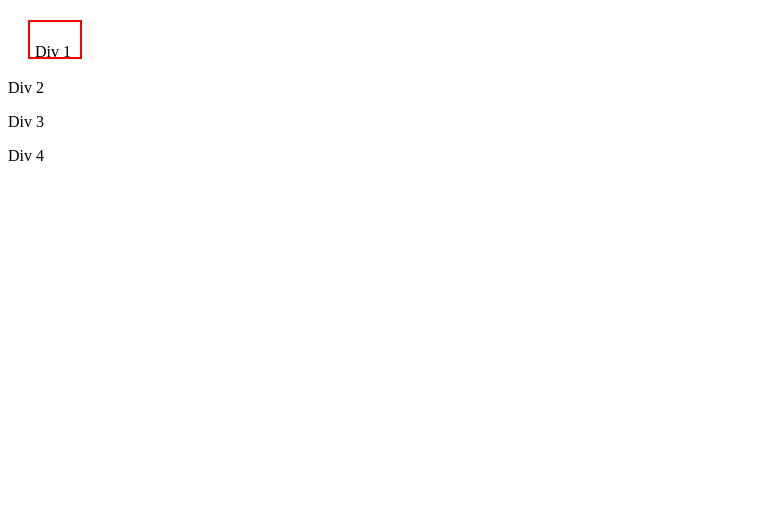
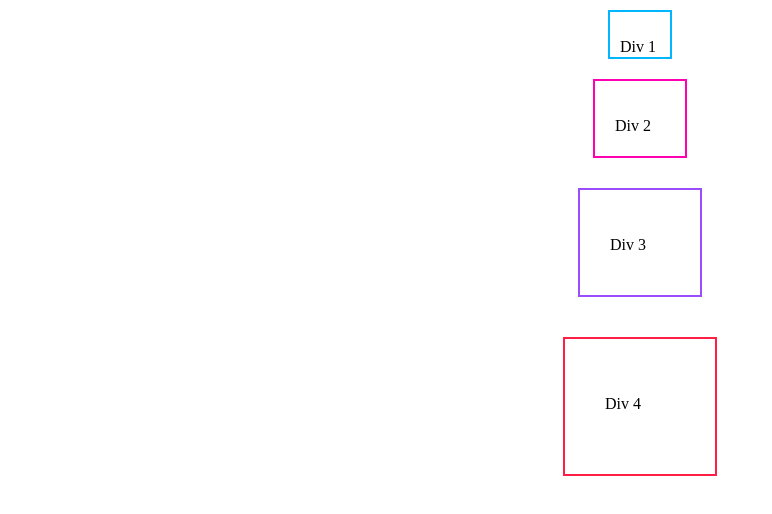
Before and after one commit to D-moraes/ativ_4bim, a plain HTML site: page index.html in a window 1280 px wide. Shown: the whole page, without its empty margins (0-772 px from the left). Drawn offline with Linux system fonts and the light colour scheme.

Commit message:
Final atividade1 4 bim

```diff
--- a/style.css
+++ b/style.css
@@ -1,7 +1,39 @@
 .div1{
     width: 40px;
     height: 25px;
+    margin: 10px;
+    border: 2px solid rgb(0, 183, 255);
+    padding: 10px;
+    margin-left: auto;
+    margin-right: auto;
+}
+
+.div2{
+    width: 50px;
+    height: 35px;
     margin: 20px;
-    border: 2px solid #F00;
-    padding: 5px;
+    border: 2px solid rgb(255, 0, 179);
+    padding: 20px;
+    margin-left: auto;
+    margin-right: auto;
 }
+
+.div3{
+    width: 60px;
+    height: 45px;
+    margin: 30px;
+    border: 2px solid rgb(154, 77, 255);
+    padding: 30px;
+    margin-left: auto;
+    margin-right: auto;
+}
+
+.div4{
+    width: 70px;
+    height: 55px;
+    margin: 40px;
+    border: 2px solid rgb(255, 31, 68);
+    padding: 40px;
+    margin-left: auto;
+    margin-right: auto;
+}
```
